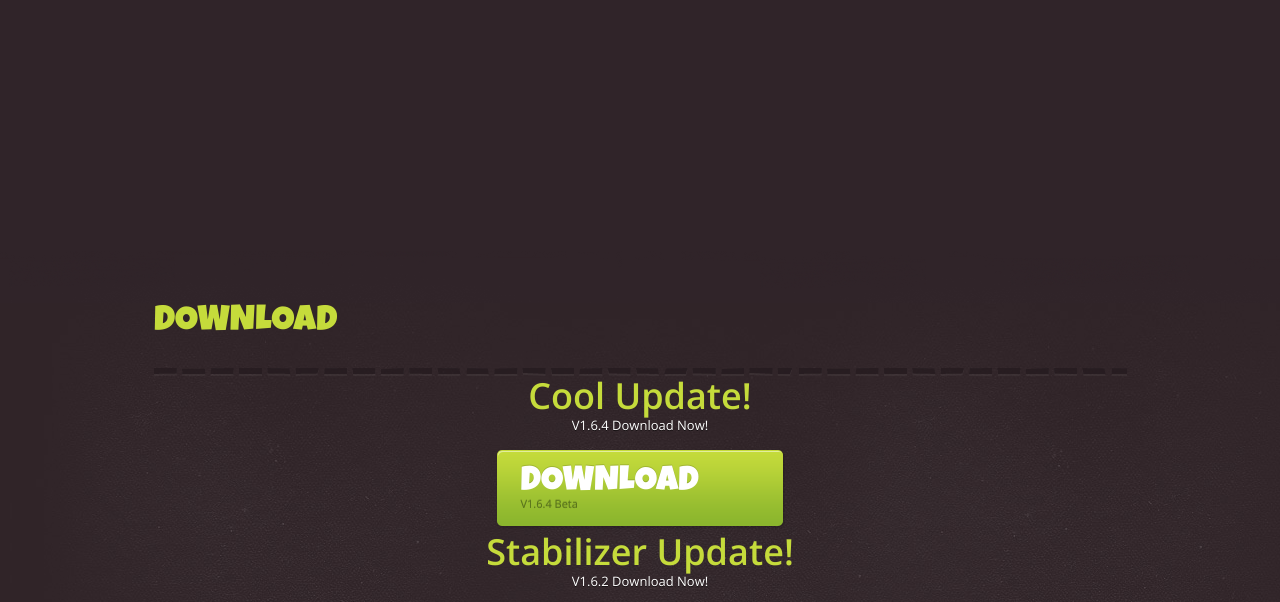
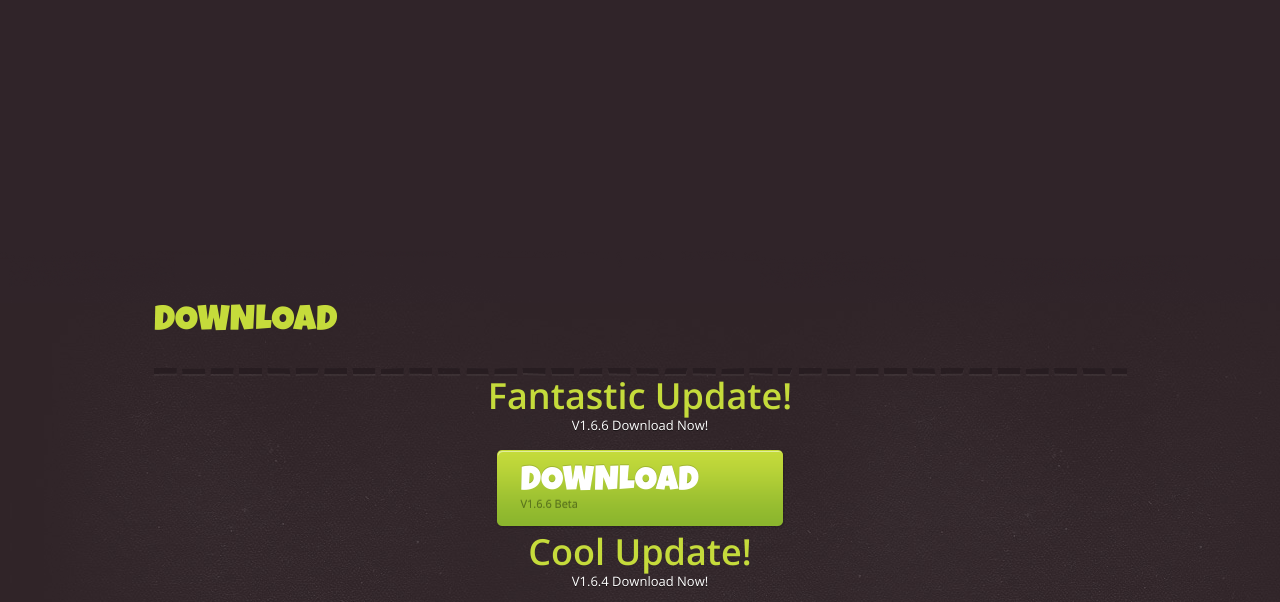
Before and after one commit to leveluplus/leveluplus.github.io, a plain HTML site: page download.html in a window 1280 px wide. Shown: the part 124-726 px from the top of the page. Drawn offline with nearby package versions, Linux system fonts and the light colour scheme.

Commit message:
Update download.html

```diff
--- a/download.html
+++ b/download.html
@@ -79,6 +79,16 @@
     <h2 class="luck grid_16">Download</h2>
 
     <div class="clear"></div><div class="big_sep"></div><div class="clear"></div>
+
+    <div class="clear"></div>
+      <center><p>
+        <span><h2>Fantastic Update!</h2></h></span>
+      </p>
+      <p>
+        <span>V1.6.6 Download Now!</span>
+      </p>
+      <a href="https://goo.gl/bDaUQB" class="cta_btn luck">Download <br/><span class="osans">V1.6.6 Beta</span></a></center>
+    </div>
 
     <div class="clear"></div>
       <center><p>
```
